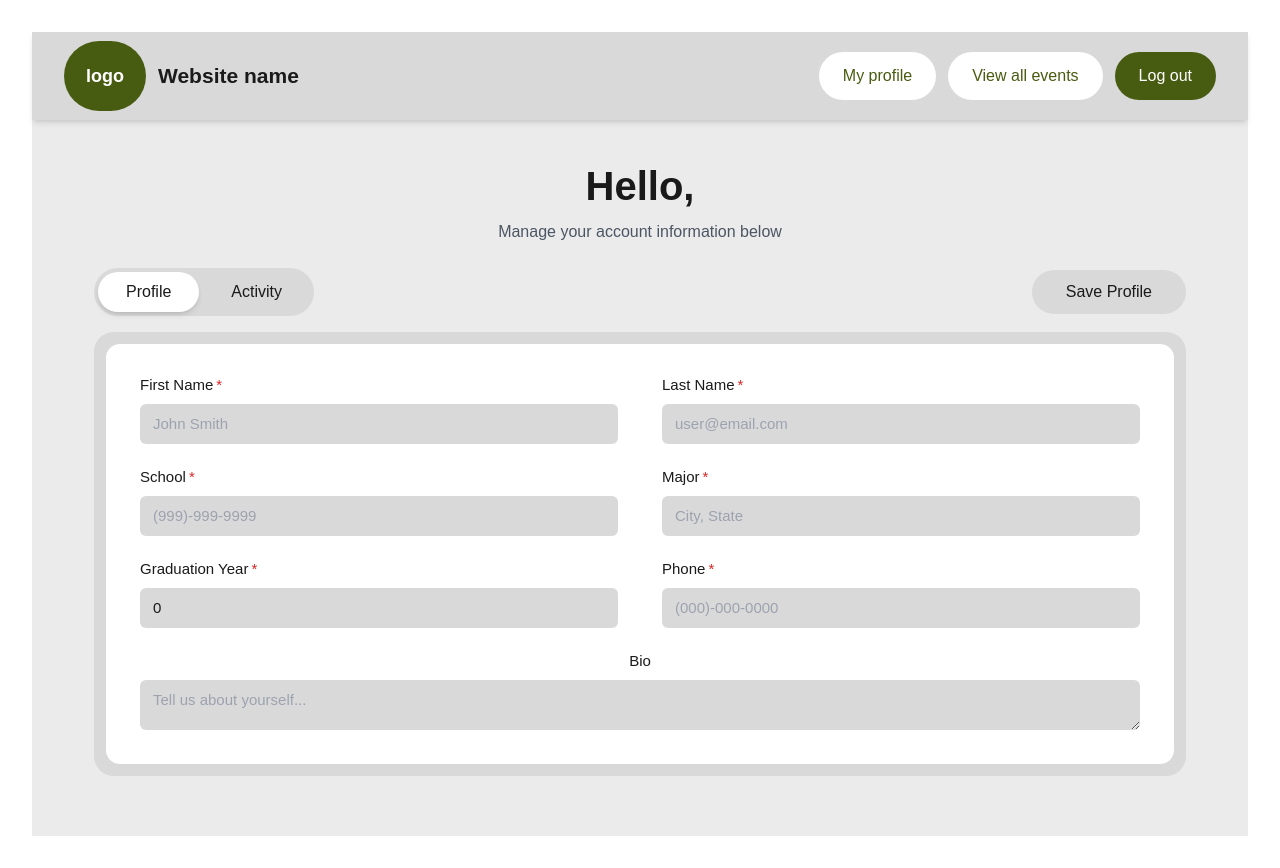
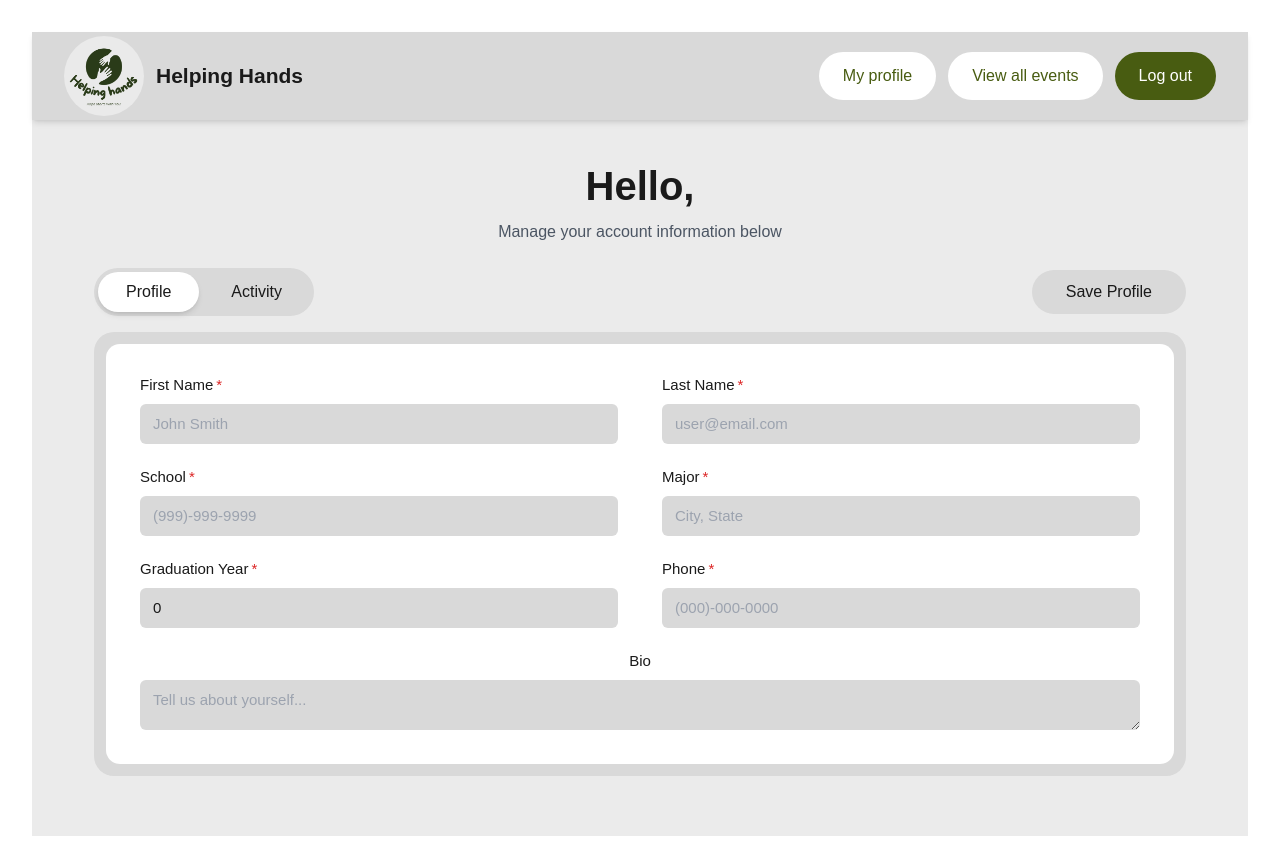
Before and after one commit to sarangkale/Team4CS320VolunteerApplication, a React (Vite) app: page /volunteer_dashboard/profile in a window 1280 px wide. Built offline with nearby package versions, Linux system fonts and the light colour scheme; no server answers.

Commit message:
added logo back in profile page

```diff
--- a/src/pages/volunteer_dashboard_profile.tsx
+++ b/src/pages/volunteer_dashboard_profile.tsx
@@ -27,10 +27,12 @@ export default function VolunteerDashboard() {
     return (
         <div className="bg-[#ebebeb] min-h-screen text-[#1a1a1a] font-['DM_Sans',sans-serif]">
             <nav className="bg-[#D9D9D9] flex items-center px-8 h-[88px] gap-3 sticky top-0 z-50 shadow-md">
-                <div className="bg-[#485C11] text-white rounded-full w-[82px] h-[70px] flex items-center justify-center font-bold text-[18px]">
-                    logo
-                </div>
-                <span className="font-bold text-[21px] mr-auto">Website name</span>
+                <img
+                    className="bg-primary rounded-full w-[80px] h-[80px] flex items-center justify-center"
+                    src='/Logo_zoomed.png'
+                    alt='logo image'
+                />
+                <span className="font-bold text-[21px] mr-auto">Helping Hands</span>
                 <button
                     className="bg-white text-[#485C11] rounded-full px-6 py-3 font-medium border-none cursor-pointer hover:bg-gray-50 transition-colors duration-200 font-['DM_Sans',sans-serif]"
                     onClick={() => navigate("/volunteer_dashboard/profile")}
```
